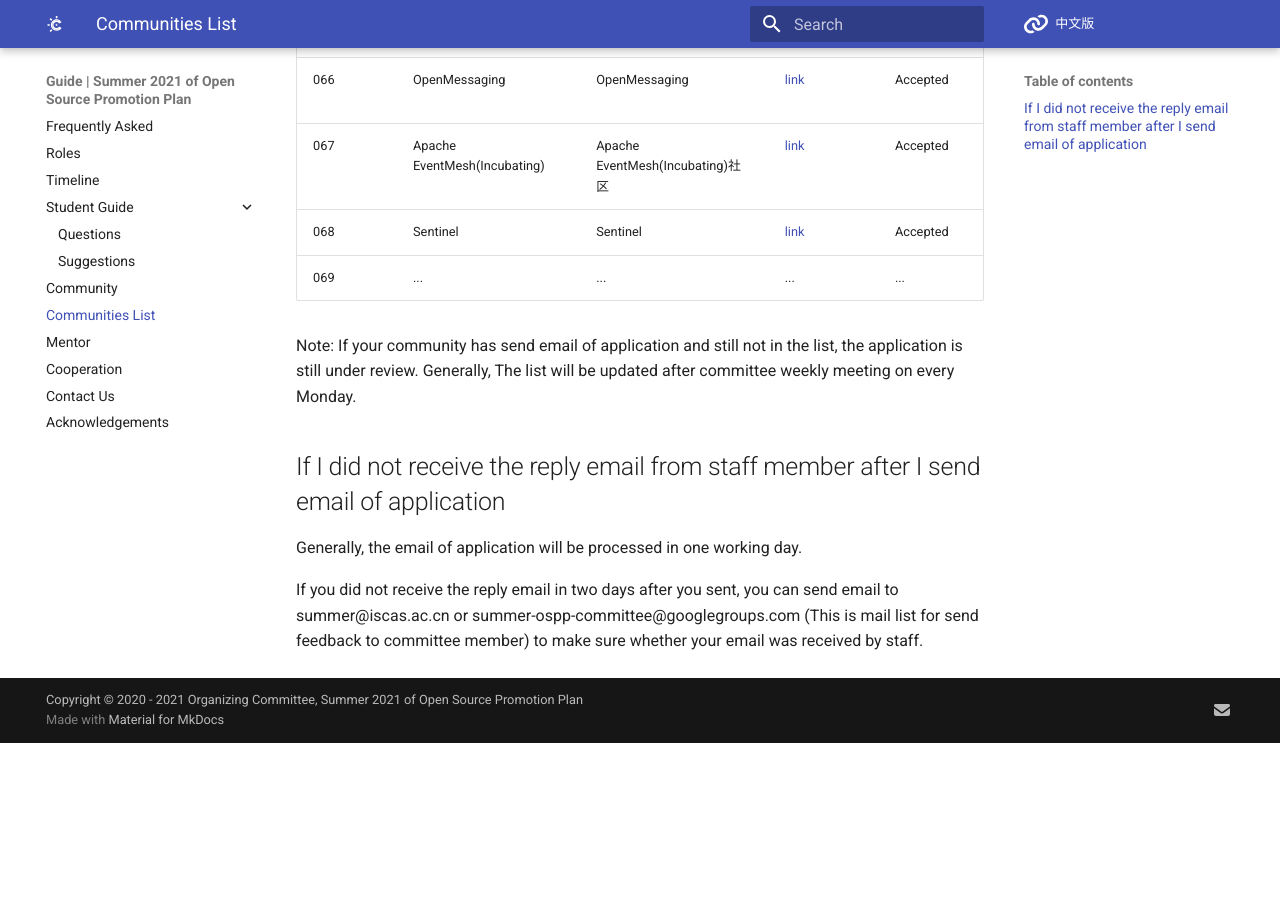
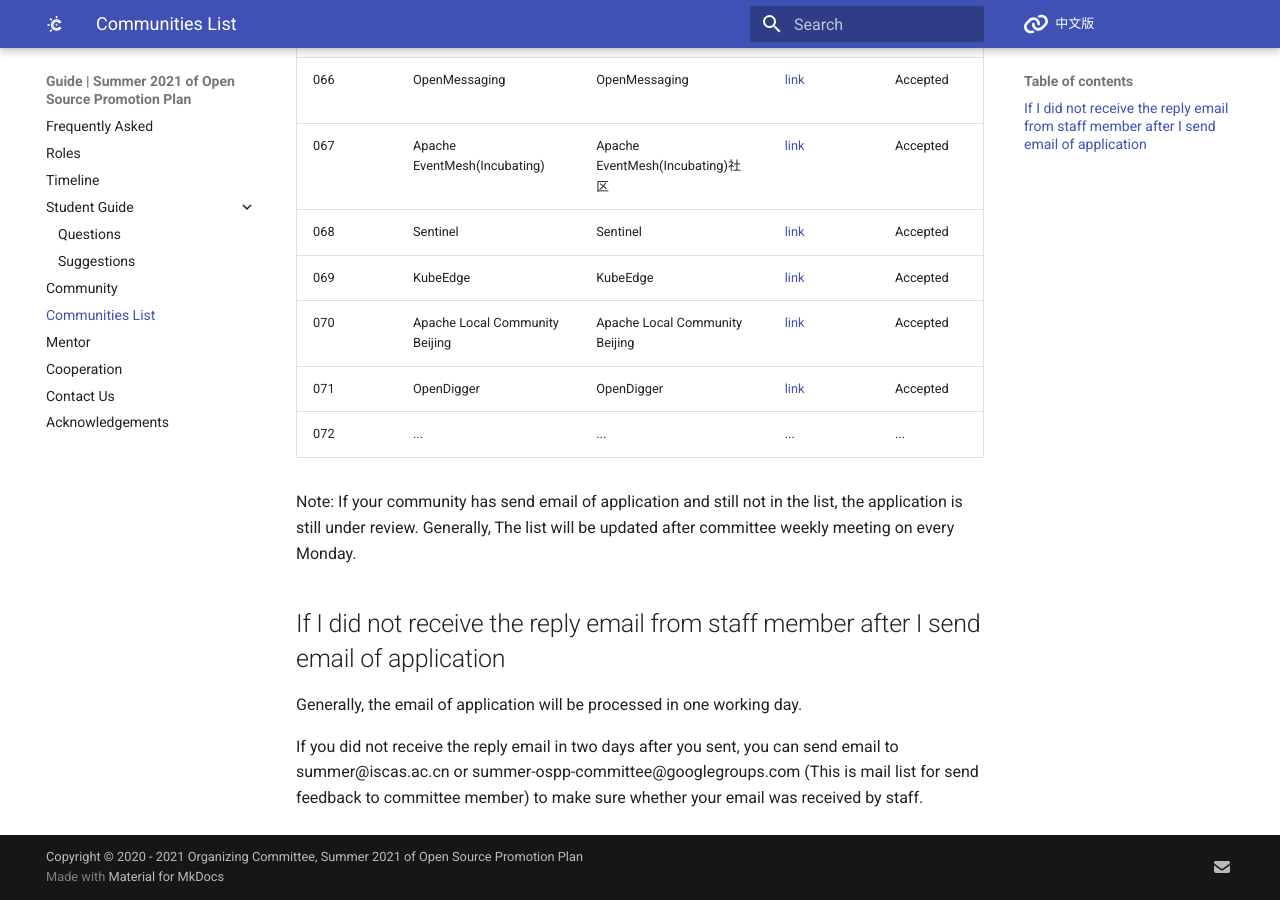
Before and after one commit to summer-ospp/help-en, an MkDocs documentation site: the page built from docs/communities-list.md, in a window 1280 px wide and 900 px high, scrolled down 3555 px. Built offline with MkDocs 1.6.1 and Material for MkDocs 9.7.7, drawn with Linux system fonts in a browser that asks for light colours; comment, search, counter and statistics services are not loaded; before the commit the page ends 4298 px from its top, so only the background shows below that.

Commit message:
Update communities-list.md

```diff
--- a/docs/communities-list.md
+++ b/docs/communities-list.md
@@ -68,13 +68,16 @@ Before the deadline (May 20th, 2021) of application for community, this list wil
 | 060  | TesterHome              | TesterHome                     | [link]( https://testerhome.com/ )                              | Accepted    |
 | 061  | GraphScope              | GraphScope                    | [link]( https://graphscope.io)                                  | Accepted     |
 | 062  | zentao                  | 禅道项目管理软件                 | [link]( https://www.zentao.net/)                              | Accepted    |
-| 063  | MindSpore               | MindSpore                       | [link]( https://www.mindspore.cn)                            | Accepted    |
+| 063  | MindSpore               | MindSpore                       | [link]( https://www.mindspore.cn)                             | Accepted    |
 | 064  | rCORE OS                | rCORE OS                        | [link]( https://github.com/rcore-os/)                         | Accepted    |
 | 065  | RIOS Lab                | RIOS Lab                        | [link]( https://rioslab.org)                                  | Accepted    |
 | 066  | OpenMessaging           | OpenMessaging                   | [link]( http://openmessaging.cloud/)                          | Accepted    |
 | 067  | Apache EventMesh(Incubating)    | Apache EventMesh(Incubating)社区       | [link]( https://eventmesh.apache.org)          | Accepted    |
 | 068  | Sentinel                | Sentinel                        | [link]( https://sentinelguard.io)                             | Accepted    |
-| 069  | ...                     | ...                | ...         | ...    |
+| 069  | KubeEdge                | KubeEdge                        | [link]( kubeedge.io)                                          | Accepted    |
+| 070  | Apache Local Community Beijing      | Apache Local Community Beijing       | [link](   https://alc-beijing.github.io/alc-site/)       | Accepted    |
+| 071  | OpenDigger              | OpenDigger                      | [link](   https://github.com/X-lab2017/open-digger)           | Accepted    |
+| 072  | ...                     | ...                | ...         | ...    |
 
 
 
```
